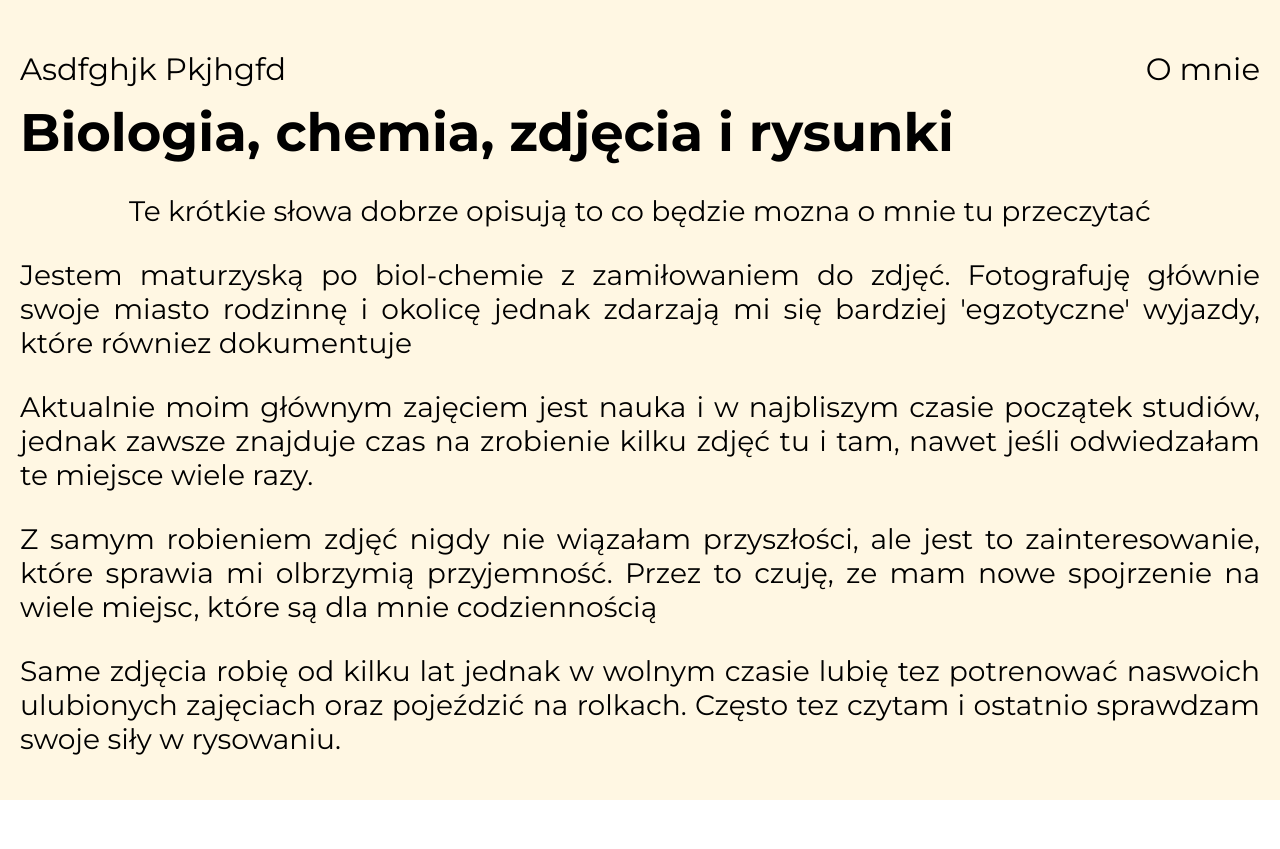
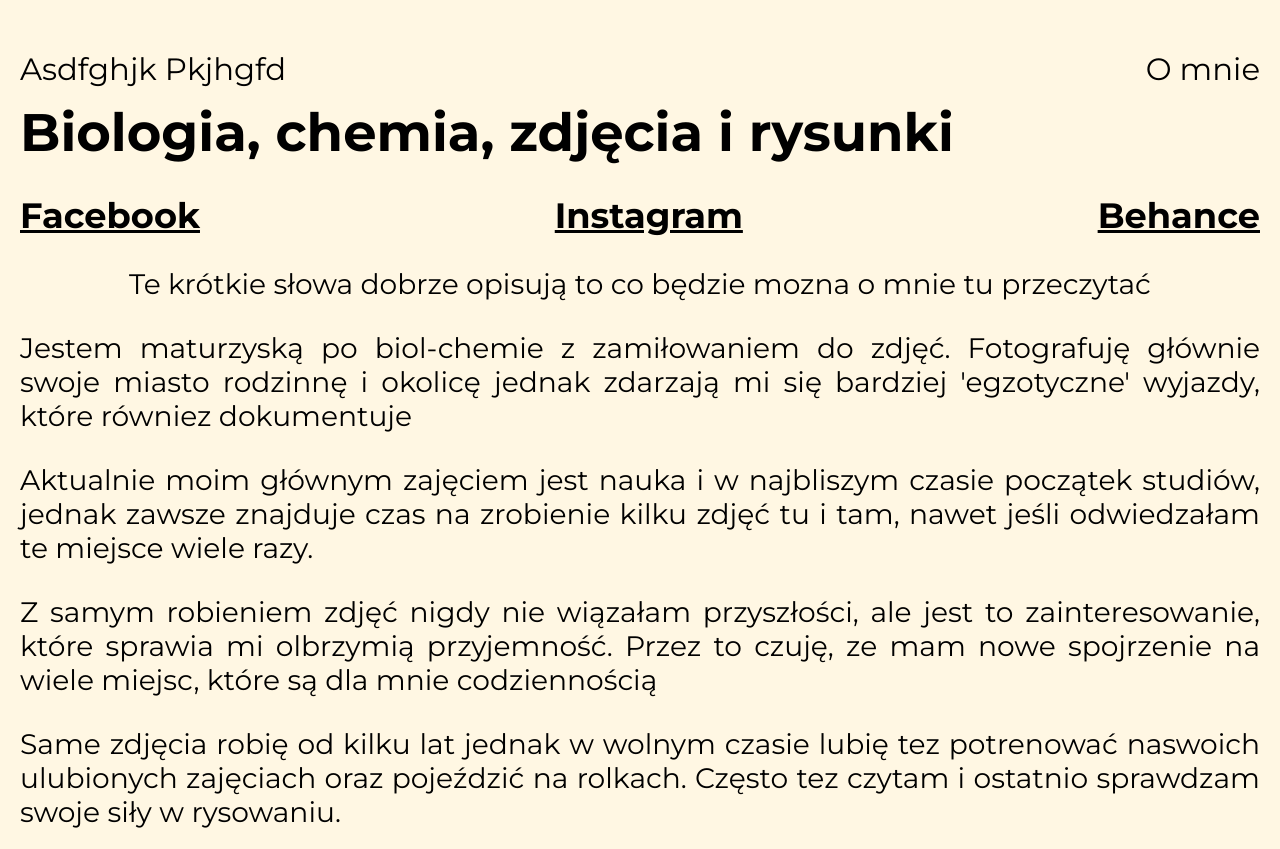
Before and after one commit to Adaxelx/photo-gallery-page, a React (Create React App) app: page /about in a window 1280 px wide. Before the commit the page ends 800 px from the top, so only its background shows below. Built offline with nearby package versions, Linux system fonts and the light colour scheme.

Commit message:
add build version + small changes in about

```diff
--- a/package.json
+++ b/package.json
@@ -1,4 +1,5 @@
 {
+  "homepage": "https://adaxelx.github.io/example-website/",
   "name": "example-website",
   "version": "0.1.0",
   "private": true,
@@ -6,6 +7,7 @@
     "eslint-config-airbnb": "^17.1.1",
     "eslint-config-prettier": "^6.0.0",
     "eslint-config-standard": "^13.0.1",
+    "gh-pages": "^2.0.1",
     "gsap": "^2.1.3",
     "husky": "^3.0.0",
     "lint-staged": "^9.2.0",
@@ -20,6 +22,8 @@
     "styled-components": "^4.3.2"
   },
   "scripts": {
+    "pre-deploy": "npm run build",
+    "deploy": "gh-pages -d build",
     "start": "react-scripts start",
     "build": "react-scripts build",
     "test": "react-scripts test",
--- a/src/App.js
+++ b/src/App.js
@@ -43,7 +43,7 @@ class App extends React.Component {
   render() {
     const { loaded } = this.state;
     const { data, changeLoad } = this;
-    const routes = data.map(art => (
+    const routes = data.map((art, i) => (
       <Route
         key={art.path}
         path={art.path}
@@ -55,13 +55,14 @@ class App extends React.Component {
             changeLoad={changeLoad}
             images={art.images}
             nextArt={art.nextArt}
+            key={i}
           />
         )}
       />
     ));
     return (
       <ThemeProvider theme={theme}>
-        <Router>
+        <Router basename={process.env.PUBLIC_URL}>
           <GlobalStyle />
           <Switch>
             <Route path="/" exact render={() => <Home loaded={loaded} changeLoad={changeLoad} />} />
--- a/src/templates/About/About.js
+++ b/src/templates/About/About.js
@@ -5,16 +5,15 @@ import Con from '../../components/Contener';
 
 const StyledAbout = styled.article`
   position: absolute;
-  height: 100vh;
   width: 100%;
   color: white;
   background-color: ${({ theme }) => theme.bgArt};
+  padding-bottom: 20px;
 `;
 
 const StyledContent = styled.section`
-  position: absolute;
   width: 100%;
-  top: 100px;
+  margin-top: 100px;
 `;
 
 const StyledTitle = styled.h2`
@@ -24,6 +23,20 @@ const StyledTitle = styled.h2`
   margin-left: 20px;
 `;
 
+const StyledSocCon = styled.section`
+  margin-top: ${({ theme }) => theme.marginBox}
+  display: flex;
+  align-items: center;
+  padding: 0 20px;
+  justify-content: space-between;
+`;
+
+const StyledLink = styled.a`
+  font-weight: bold;
+  text-decoration: underline;
+  color: black;
+  font-size: ${({ theme }) => theme.fontSize.l};
+`;
 const About = ({ changeLoad }) => {
   return (
     <>
@@ -31,6 +44,11 @@ const About = ({ changeLoad }) => {
       <StyledAbout>
         <StyledContent>
           <StyledTitle>Biologia, chemia, zdjęcia i rysunki</StyledTitle>
+          <StyledSocCon>
+            <StyledLink href="https://www.facebook.com/">Facebook</StyledLink>
+            <StyledLink href="https://www.facebook.com/">Instagram</StyledLink>
+            <StyledLink href="https://www.facebook.com/">Behance</StyledLink>
+          </StyledSocCon>
           <Con marginTop="30px" value="Te krótkie słowa dobrze opisują to co będzie mozna o mnie tu przeczytać" />
           <Con
             marginTop="30px"
--- a/src/templates/Home/Articles.js
+++ b/src/templates/Home/Articles.js
@@ -8,7 +8,7 @@ import img from '../../images/WWa/fontanna.jpg';
 
 const StyledContainer = styled.section`
   position: relative;
-  top: 180px;
+  top: 130px;
   height: 50vh;
   width: 100%;
   opacity: 0;
```
Also changed, not shown: 1 other file (tests, documents, lock files or other folders).
